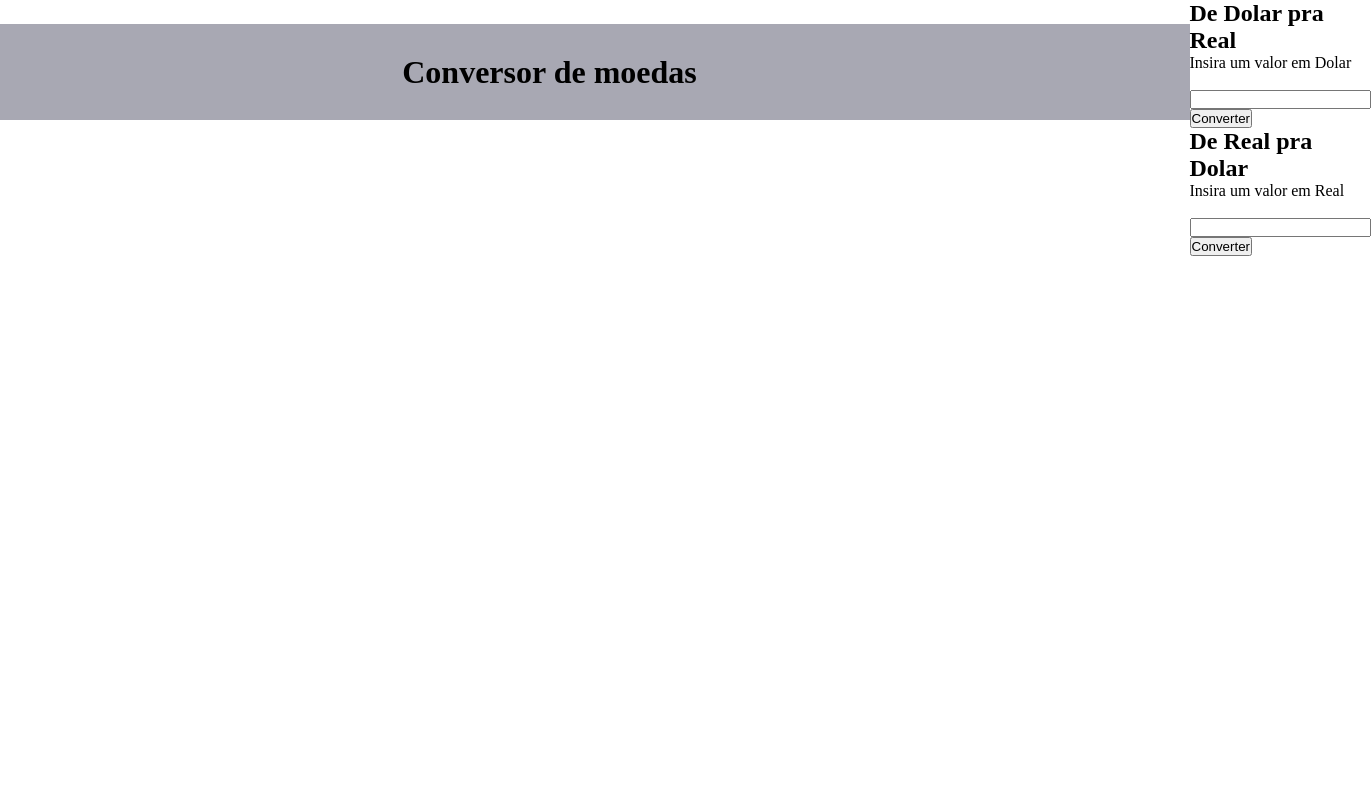
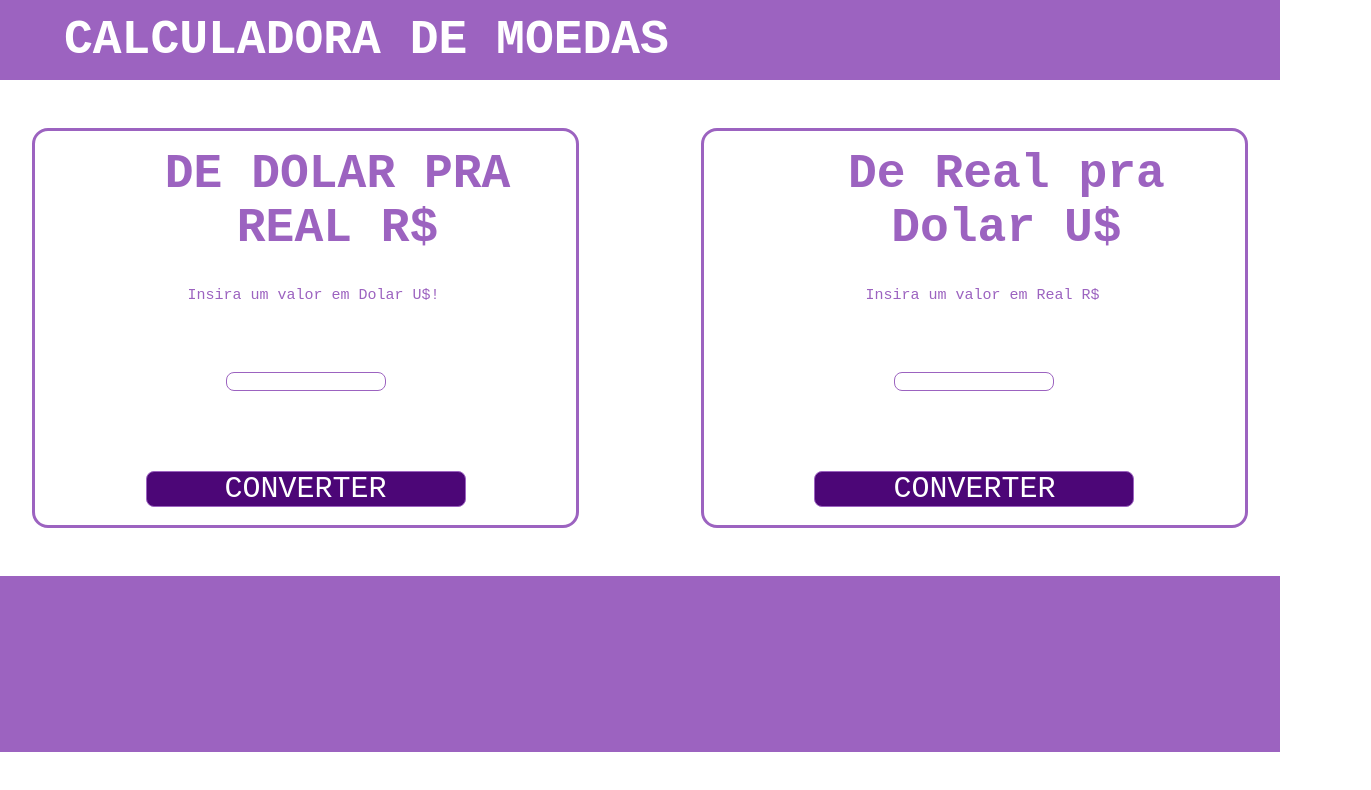
Before and after one commit to Rafael-Alcides/Conversor-de-moeda, a plain HTML site: page index.html in a window 1280 px wide. Shown: the whole page, 1371 px wide, since content can reach past the window. Drawn offline with Linux system fonts and the light colour scheme.

Commit message:
Calculator Money
vesion 2.0

```diff
--- a/action.js
+++ b/action.js
@@ -2,13 +2,13 @@ function clickfound0() {
     var valorElemento = document.getElementById("value1");
     var valor = valorElemento.value;
     var valorEmDolarNumerico = parseFloat(valor);
-    var valorEmReal = valorEmDolarNumerico * 5.29;
+    var valorEmReal = valorEmDolarNumerico * 5.33;
     valorFix = valorEmReal.toFixed(1)
 
     console.log(valorFix);
 
     var elementoValorConvertido = document.getElementById("conversionValue0")
-    var valorConvertido = "O valor convertido em Real é R$ " + valorFix;
+    var valorConvertido = "O VALOR CONVERTIDO EM REAL É R$ " + valorFix;
     elementoValorConvertido.innerHTML = valorConvertido;
 }
 
@@ -21,8 +21,8 @@ function clickfound1() {
     var valorFixado = valorEmDolar.toFixed(1)
     console.log(valorFixado);
 
-    var elementoValorConveertido1 = document.getElementById("conversionValue1");
-    var valorConvertido1 = "O valor Convertido em Dolar é U$ " + valorFixado;
+    var elementoValorConveertido1 = document.getElementById("conversionValue0");
+    var valorConvertido1 = "O VALOR CONVERTIDO EM DOLAR É U$ " + valorFixado;
     elementoValorConveertido1.innerHTML = valorConvertido1;
 
 }
--- a/index.html
+++ b/index.html
@@ -15,43 +15,39 @@
     <link href="https://fonts.googleapis.com/css2?family=Poppins:wght@400;500&display=swap" rel="stylesheet">
 
     <title>Dolar / Real</title>
-    <script src="./action.js"></script>
+
 </head>
 
 <body>
-    <header>
-         <h1 class="title-page">Conversor de moedas</h1>
+    <header class="title">
+        <div class="container">
+            <h1 class="title-page">CALCULADORA DE MOEDAS</h1>
+        </div>
     </header>
 
+    <main class="main">
         <div class="container">
-
-        <div class="box-moneydolar">
             <div class="group">
-                <h2 class="subtitle-page">De Dolar pra Real</h2>
-                <label for="money">Insira um valor em Dolar</label><br><br>
+                <h2 class="subtitle-page">DE DOLAR PRA REAL R$</h2>
+                <label for="money">Insira um valor em Dolar U$!</label><br><br>
                 <input type="number" id="value1">
-                <button type="submit" onclick="clickfound0()">Converter</button><br>
-                <output>
-                    <h2 id="conversionValue0"></h2>
-                </output>
+                <button type="submit" onclick="clickfound0()">CONVERTER</button><br>
             </div>
-
-        </div>
-        <div class="box-money">
             <div class="group">
-                <h2 class="subtitle-page">De Real pra Dolar</h2>
-                <label for="money">Insira um valor em Real</label><br><br>
+                <h2 class="subtitle-page">De Real pra Dolar U$</h2>
+                <label for="money">Insira um valor em Real R$</label><br><br>
                 <input type="number" id="value2">
-                <button type="submit" onclick="clickfound1()">Converter</button><br>
-                <output>
-                    <h2 id="conversionValue1"></h2>
-                </output>
-            </div>
-
+                <button type="submit" onclick="clickfound1()">CONVERTER</button><br>
             </div>
         </div>
+    </main>
 
-
+    <footer>
+        <div class="container">
+             <h2 id="conversionValue0"></h2>
+        </div>
+    </footer>
+    <script src="./action.js"></script>
 </body>
 
 </html>
--- a/style.css
+++ b/style.css
@@ -2,22 +2,103 @@
     padding: 0;
     margin: 0;
     box-sizing: border-box;
-    text-decoration: none;
-}
-
-header {
-    display: flex;
-    align-items: center;
-    justify-content: center;
-    background: rgb(168, 168, 179);
-    height: 6rem;
-    min-width:100%;
-    margin-bottom: 7rem;
 }
 
 body {
-   display: flex;
-   align-items: center;
-   justify-content:center;
+    background:rgba(255, 255, 255, 1)
+}
+
+header .container {
+    display: flex;
+    flex-direction: row;
+    justify-content: start;
+    background: #9c63c0;
+    height: 5rem;
+    align-items: center;
+    margin-bottom: 3rem;
+}
+
+.title-page {
+    margin-left: 4rem;
+    font-family: monospace;
+    font-size: 3rem;
+    color:white
+}
+
+main .container {
+    display: flex;
+    flex-direction: row;
+    justify-content: space-between;
+    max-height: 100vh;
+    padding: 0 2rem;
+}
+
+.group {
+    border: 3px solid #9c63c0;
+    display: flex;
+    flex-direction: column;
+    align-items: center;
+    width: 45%;
+    height: 25rem;
+    border-radius: 1rem;
+}
+
+.group .subtitle-page {
+    font-size: 3rem;
+    font-family: monospace;
+    margin-bottom: 2rem;
+    margin-top: 1rem;
+    color: #9c63c0;
+    text-align: center;
+}
+
+.container label {
+    color: #9c63c0;
+    font-size: 15px;
+    font-family: monospace;
+    margin-left: 1rem;
 
 }
+
+.container .group input {
+    margin-bottom: 3rem;
+    width: 10rem;
+    height: 3rem;
+    border: 1px solid #9c63c0;
+    border-radius: 0.5rem;
+    margin-top: 2rem;
+    margin-bottom: 3rem;
+}
+
+.container .group button {
+    width: 20rem;
+    height: 4rem;
+    border: 1px solid #9c63c0;
+    background-color: rgb(76, 6, 119);
+    color: white;
+    font-size: 30px;
+    font-family: monospace;
+    margin-top: 2rem;
+    cursor: pointer;
+    border-radius: 0.5rem;
+}
+
+.container .group button:hover {
+    background-color: #9c63c0;
+}
+
+footer {
+    display: flex;
+    background-color:#9c63c0;
+    margin-top: 3rem;
+    height: 11rem;
+    align-items: center;
+    justify-content: center;
+}
+
+.container h2 {
+    margin-left: 4rem;
+    font-family: monospace;
+    font-size: 2rem;
+    color:white
+}
```
Lines whose indentation alone changed are shown as unchanged.
